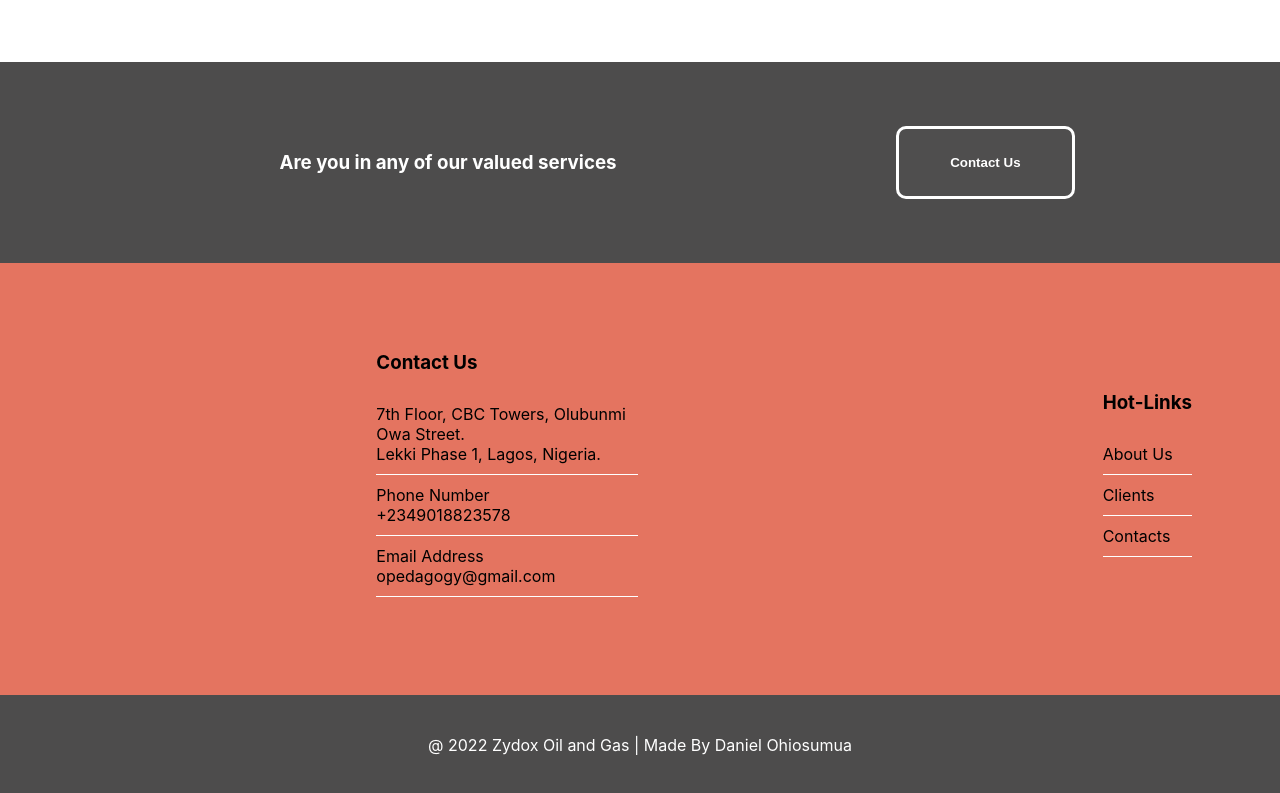
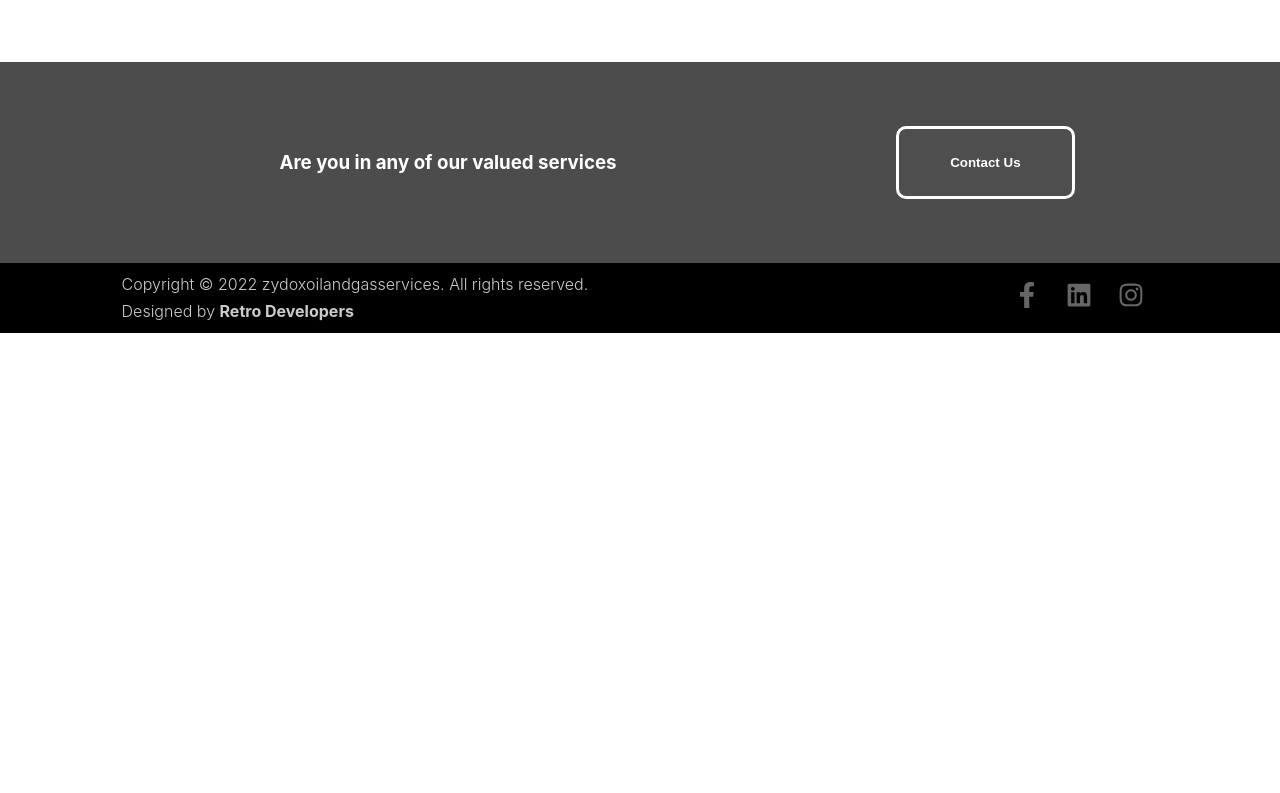
Before and after one commit to GZMaster/zydox, a React (Create React App) app: page /about in a window 1280 px wide. Shown: the part 1875-2668 px from the top of the page. After the commit the page ends 2208 px from the top, so only its background shows below. Built offline with nearby package versions, Linux system fonts and the light colour scheme.

Commit message:
footer done

```diff
--- a/package.json
+++ b/package.json
@@ -18,6 +18,7 @@
     "react-responsive": "^9.0.0-beta.10",
     "react-router-dom": "^6.3.0",
     "react-scripts": "5.0.1",
+    "sass": "^1.55.0",
     "styled-components": "^5.3.5",
     "styles": "^0.2.1",
     "web-vitals": "^2.1.4"
--- a/public/index.html
+++ b/public/index.html
@@ -10,34 +10,10 @@
       content="Web site created using create-react-app"
     />
     <link rel="apple-touch-icon" href="%PUBLIC_URL%/logo192.png" />
-    <!--
-      manifest.json provides metadata used when your web app is installed on a
-      user's mobile device or desktop. See https://developers.google.com/web/fundamentals/web-app-manifest/
-    -->
     <link rel="manifest" href="%PUBLIC_URL%/manifest.json" />
-    <!--
-      Notice the use of %PUBLIC_URL% in the tags above.
-      It will be replaced with the URL of the `public` folder during the build.
-      Only files inside the `public` folder can be referenced from the HTML.
-
-      Unlike "/favicon.ico" or "favicon.ico", "%PUBLIC_URL%/favicon.ico" will
-      work correctly both with client-side routing and a non-root public URL.
-      Learn how to configure a non-root public URL by running `npm run build`.
-    -->
-    <title>React App</title>
+    <title>ZYDOX</title>
   </head>
   <body>
-    <noscript>You need to enable JavaScript to run this app.</noscript>
-    <div id="root"></div>
-    <!--
-      This HTML file is a template.
-      If you open it directly in the browser, you will see an empty page.
-
-      You can add webfonts, meta tags, or analytics to this file.
-      The build step will place the bundled scripts into the <body> tag.
-
-      To begin the development, run `npm start` or `yarn start`.
-      To create a production bundle, use `npm run build` or `yarn build`.
-    -->
+    <main id="root"></main>
   </body>
 </html>
--- a/src/components/footer/Footer.js
+++ /dev/null
@@ -1,57 +0,0 @@
-import React from "react";
-import { NavLink } from "react-router-dom";
-// import footerImage from "../../assets/adsan-footer.png";
-import "./footer.css";
-
-const Footer = () => {
-  return (
-    <div className="footer__container">
-      <div className="footer">
-        <div className="image__footer">
-          {/* <img src={footerImage} alt="footer" /> */}
-        </div>
-
-        <div className="contact__list">
-          <h3 className="c__us">Contact Us</h3>
-          <div className="contact">
-            <p>7th Floor, CBC Towers, Olubunmi Owa Street.</p>
-            <p>Lekki Phase 1, Lagos, Nigeria.</p>
-          </div>
-          <div className="contact">
-            <p>Phone Number</p>
-            <p>+2349018823578</p>
-          </div>
-          <div className="contact">
-            <p>Email Address</p>
-            <p>opedagogy@gmail.com</p>
-          </div>
-        </div>
-
-        <div className="footer__links">
-          <h3 className="c__us">Hot-Links</h3>
-          <div className="f__links">
-            <NavLink className="hot__l" to="/about">
-              About Us
-            </NavLink>
-          </div>
-          <div className="f__links">
-            <NavLink className="hot__l" to="/clients">
-              Clients
-            </NavLink>
-          </div>
-          <div className="f__links">
-            <NavLink className="hot__l" to="/contacts">
-              Contacts
-            </NavLink>
-          </div>
-        </div>
-      </div>
-
-      <div className="copy">
-        <p>@ 2022 Zydox Oil and Gas | Made By Daniel Ohiosumua</p>
-      </div>
-    </div>
-  );
-};
-
-export default Footer;
--- /dev/null
+++ b/src/components/footer/Footer.jsx
@@ -0,0 +1,43 @@
+import React from "react";
+import "./footer.scss";
+import { FaFacebookF, FaLinkedin, FaInstagram } from "react-icons/fa";
+const Footer = () => {
+  return (
+    <footer className="Footer">
+      <div className="F_text">
+        <p>Copyright © 2022 zydoxoilandgasservices. All rights reserved.</p>
+        <p>
+          Designed by <span className="F_Team">Retro Developers</span>
+        </p>
+      </div>
+      <div className="F_Socials">
+        <a
+          href="https://www.facebook.com/profile.php?id=100084729275588"
+          className="F_item"
+          target={"_blank"}
+          rel="noreferrer"
+        >
+          <FaFacebookF />
+        </a>
+        <a
+          href="https://www.linkedin.com/company/bralewood-investment-limited/"
+          className="F_item"
+          target={"_blank"}
+          rel="noreferrer"
+        >
+          <FaLinkedin />
+        </a>
+        <a
+          href="https://www.instagram.com/bralewoodinvestments/"
+          className="F_item"
+          target={"_blank"}
+          rel="noreferrer"
+        >
+          <FaInstagram />
+        </a>
+      </div>
+    </footer>
+  );
+};
+
+export default Footer;
--- a/src/components/footer/footer.css
+++ /dev/null
@@ -1,69 +0,0 @@
-.footer__container {
-  width: 100%;
-  display: flex;
-  flex-direction: column;
-}
-
-.footer {
-  display: flex;
-  width: 100%;
-  background-color: #e47460;
-  justify-content: space-between;
-  align-items: center;
-}
-
-.contact__list {
-  display: flex;
-  max-width: 390px;
-  flex-direction: column;
-  padding: 5%;
-  margin: 1.5em;
-}
-
-.contact {
-  margin-bottom: 10px;
-  border-bottom: 1px solid white;
-  padding-bottom: 10px;
-}
-
-.footer__links {
-  display: flex;
-  max-width: 390px;
-  flex-direction: column;
-  padding: 5%;
-  margin: 1.5em;
-  text-size-adjust: 60%;
-}
-
-.c__us {
-  width: 100%;
-}
-
-.f__links {
-  margin-bottom: 10px;
-  border-bottom: 1px solid white;
-  padding-bottom: 10px;
-}
-
-.hot__l {
-  text-decoration: none;
-  color: black;
-}
-
-.copy {
-  display: block;
-  width: 100%;
-  background-color: #4d4c4c;
-  color: white;
-  text-align: center;
-  padding: 40px 0px;
-}
-
-@media screen and (max-width: 819px) {
-  .footer {
-    display: flex;
-    width: 100%;
-    padding-top: 10%;
-    flex-direction: column;
-  }
-}
--- /dev/null
+++ b/src/components/footer/footer.scss
@@ -0,0 +1,82 @@
+.Footer {
+  background-color: #000000;
+  width: 100%;
+  height: 15%;
+  padding: 0.5rem 0;
+  display: flex;
+  justify-content: space-between;
+}
+.F_text {
+  font-weight: 300;
+  color: #ffffffcc;
+  display: flex;
+  flex-direction: column;
+  line-height: 1.5;
+  margin-left: 120px;
+}
+.F_text p {
+  margin: 0.1rem;
+}
+.F_Team {
+  font-weight: bold !important;
+}
+.F_Socials {
+  display: flex;
+  gap: 10px;
+  justify-content: space-evenly;
+  flex-wrap: nowrap;
+  align-items: center;
+  margin-right: 120px;
+}
+.F_item {
+  color: #666;
+  margin-right: 1rem;
+  font-size: 26px;
+  transition: all 0.4s ease-in-out;
+  cursor: pointer;
+}
+.F_item:hover {
+  color: #fd802f;
+}
+@media screen and (min-width: 769px) and (max-width: 1199px) {
+  .Footer {
+    justify-content: space-around;
+  }
+  .F_text {
+    text-align: left;
+    margin: 0;
+    padding: 1rem;
+  }
+  .F_Socials {
+    margin: 0;
+    justify-content: center;
+    gap: 2rem;
+    margin-top: 1rem;
+  }
+  .F_item {
+    margin-right: 0;
+    font-size: 30px;
+  }
+}
+@media screen and (max-width: 768px) {
+  .Footer {
+    flex-direction: column-reverse;
+    justify-content: center;
+    align-content: center;
+  }
+  .F_text {
+    text-align: left;
+    margin: 0;
+    padding: 1rem;
+  }
+  .F_Socials {
+    margin: 0;
+    justify-content: center;
+    gap: 2rem;
+    margin-top: 1rem;
+  }
+  .F_item {
+    margin-right: 0;
+    font-size: 30px;
+  }
+}
```
Also changed, not shown: 2 other files (tests, documents, lock files or other folders).
